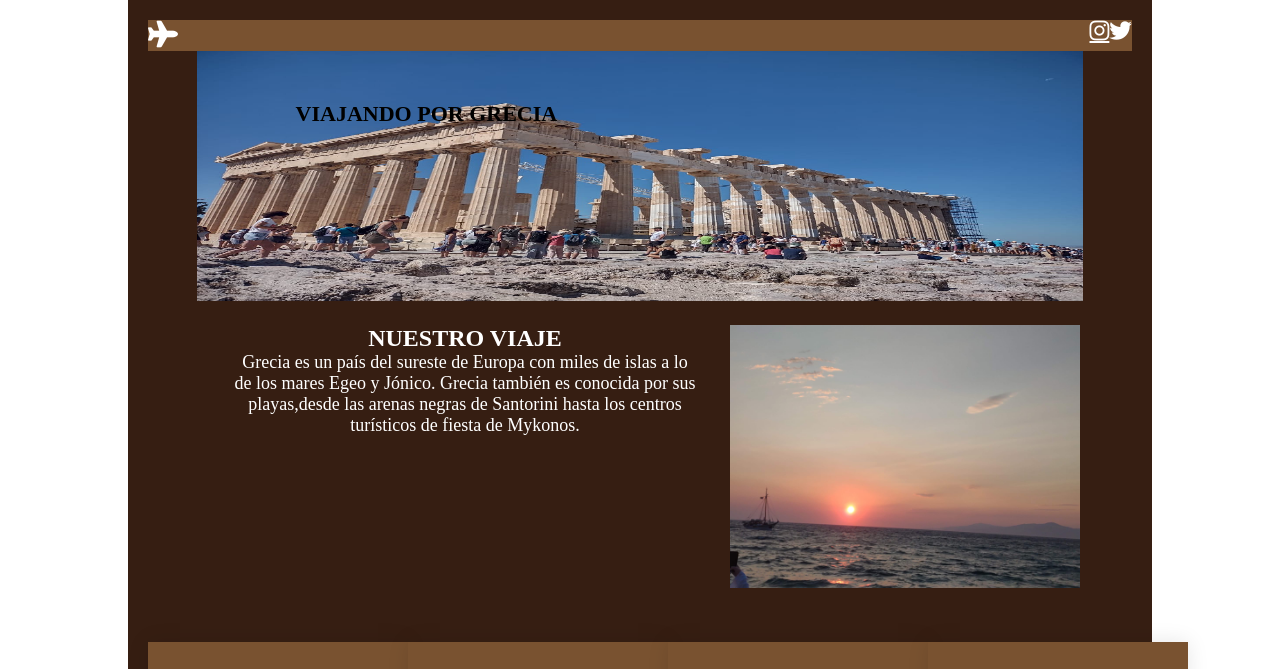
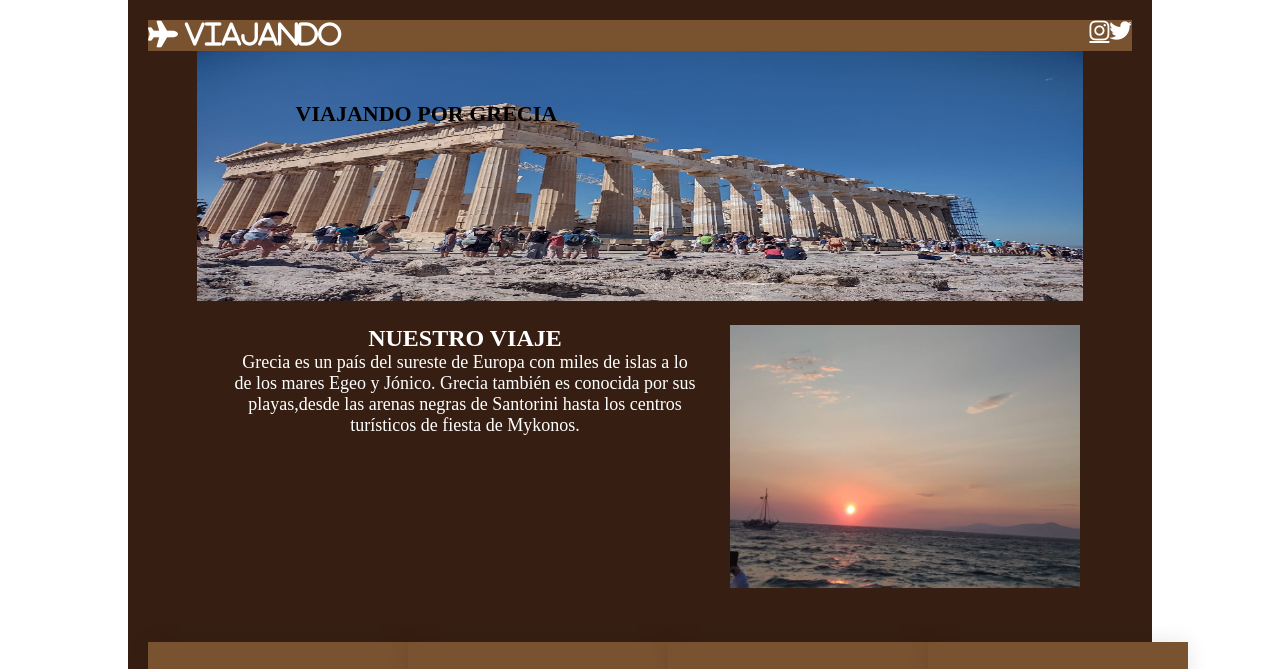
Before and after one commit to valensoto13/tp0, a plain HTML site: page index.html in a window 1280 px wide. Shown: the top 669 px of the page. Drawn offline with Linux system fonts and the light colour scheme.

Commit message:
Update index.html

```diff
--- a/index.html
+++ b/index.html
@@ -16,7 +16,7 @@
     <div class="contenedor">
         <header>
             <div class="logo">
-              <i class="fa-solid fa-plane"></i>
+              <i class="fa-solid fa-plane"> Viajando</i>
             </div>
 
             <div class="botonera">
```
